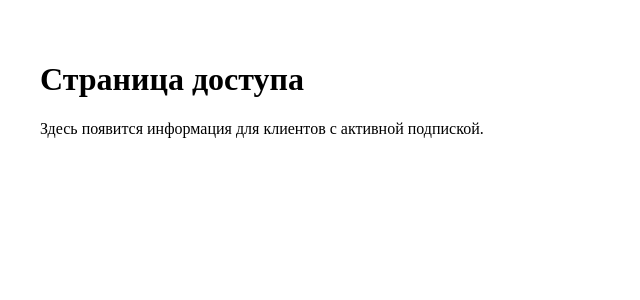
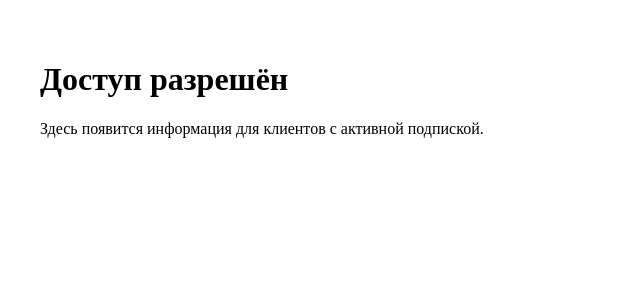
Before and after one commit to SvetaColor/colorformula-site, a Next.js app: page /access in a window 1280 px wide. Shown: the top 300 px of the page, without its empty margins (0-640 px from the left). Built offline with nearby package versions, Linux system fonts and the light colour scheme.

Commit message:
Update page.tsx

```diff
--- a/app/access/page.tsx
+++ b/app/access/page.tsx
@@ -1,7 +1,18 @@
 export default function AccessPage() {
+  const hasSubscription = true; // Временно: true = доступ есть, false = нет
+
+  if (!hasSubscription) {
+    return (
+      <div style={{ padding: "2rem" }}>
+        <h1>Нет доступа</h1>
+        <p>Ваша подписка неактивна. Обновите подписку, чтобы получить доступ.</p>
+      </div>
+    );
+  }
+
   return (
     <div style={{ padding: "2rem" }}>
-      <h1>Страница доступа</h1>
+      <h1>Доступ разрешён</h1>
       <p>Здесь появится информация для клиентов с активной подпиской.</p>
     </div>
   );
```
